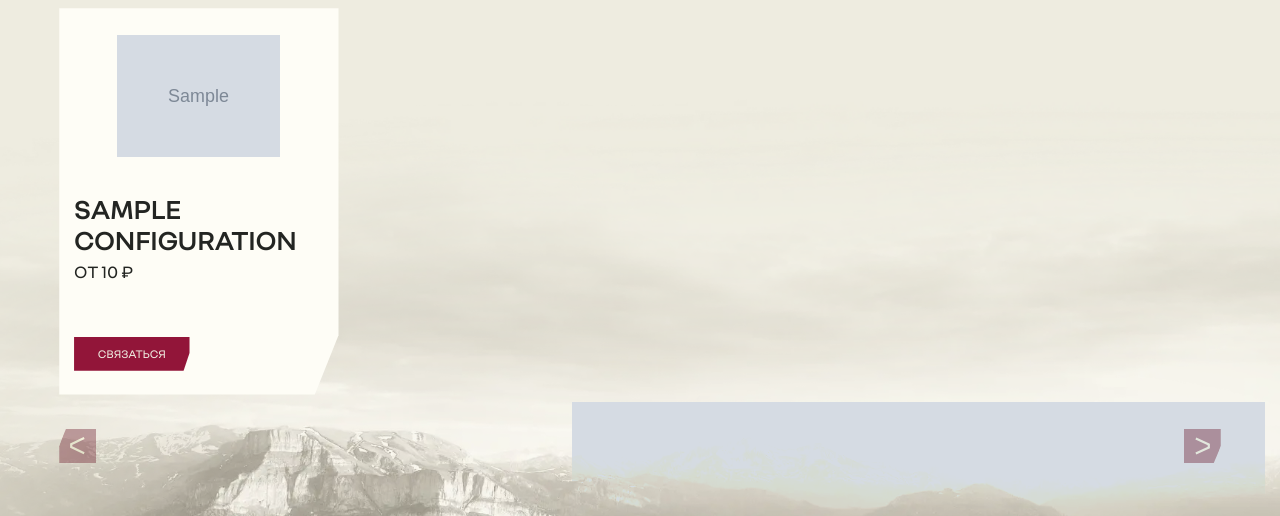
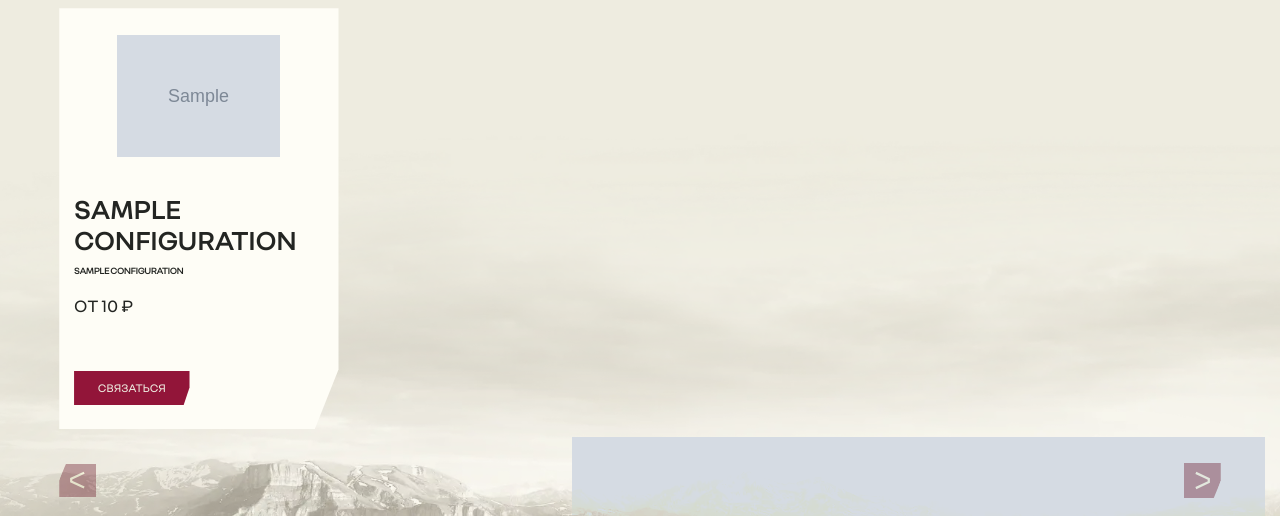
Before and after one commit to Papalam/baw, a Django app: page / in a window 1280 px wide. Shown: the part 1865-2381 px from the top of the page. Run offline with Django 5.2, Linux system fonts and the light colour scheme; tables that the repository leaves empty hold one stand-in row (values such as "Sample post"); grey boxes marked "Sample" are stand-in pictures; parts of the project's set-up code (start-up, migrations or seed data) failed here and were passed over; some libraries are stand-ins or nearby versions.

Commit message:
добавлено дополнительное поле в имени комплектации

```diff
--- a/assets/css/technical_features.css
+++ b/assets/css/technical_features.css
@@ -40,3 +40,11 @@
 .equip-table .equip-group._active .equip-group__btn svg {
     transform: rotate(180deg);
 }
+
+.car-card__title sup {
+    font-size: .35em;
+}
+
+.equip-item__additional {
+    font-size: .35em;
+}
--- a/content/templates/content/blocks/home/choose_baw.html
+++ b/content/templates/content/blocks/home/choose_baw.html
@@ -23,7 +23,7 @@
                                         {% endif %}
                                         <div class="car-card__info">
                                             <div class="car-card__title h2">
-                                                {{ config.name }}
+                                                {{ config.name }}{% if config.additional_name %} <sup>{{ config.additional_name }}</sup>{% endif %}
                                             </div>
                                             <div class="car-card__price">
                                                 от {{ config.price|intcomma }} ₽
--- a/content/templates/content/blocks/home/technical_features.html
+++ b/content/templates/content/blocks/home/technical_features.html
@@ -22,7 +22,7 @@
                                     комлектация
                                 </div>
                                 <div class="equip-item__desc">
-                                    {{ configuration.name }}
+                                    {{ configuration.name }}{% if configuration.additional_name %} <span class="equip-item__additional">{{ configuration.additional_name }}</span>{% endif %}
                                 </div>
                             </div>
                         </th>
```
